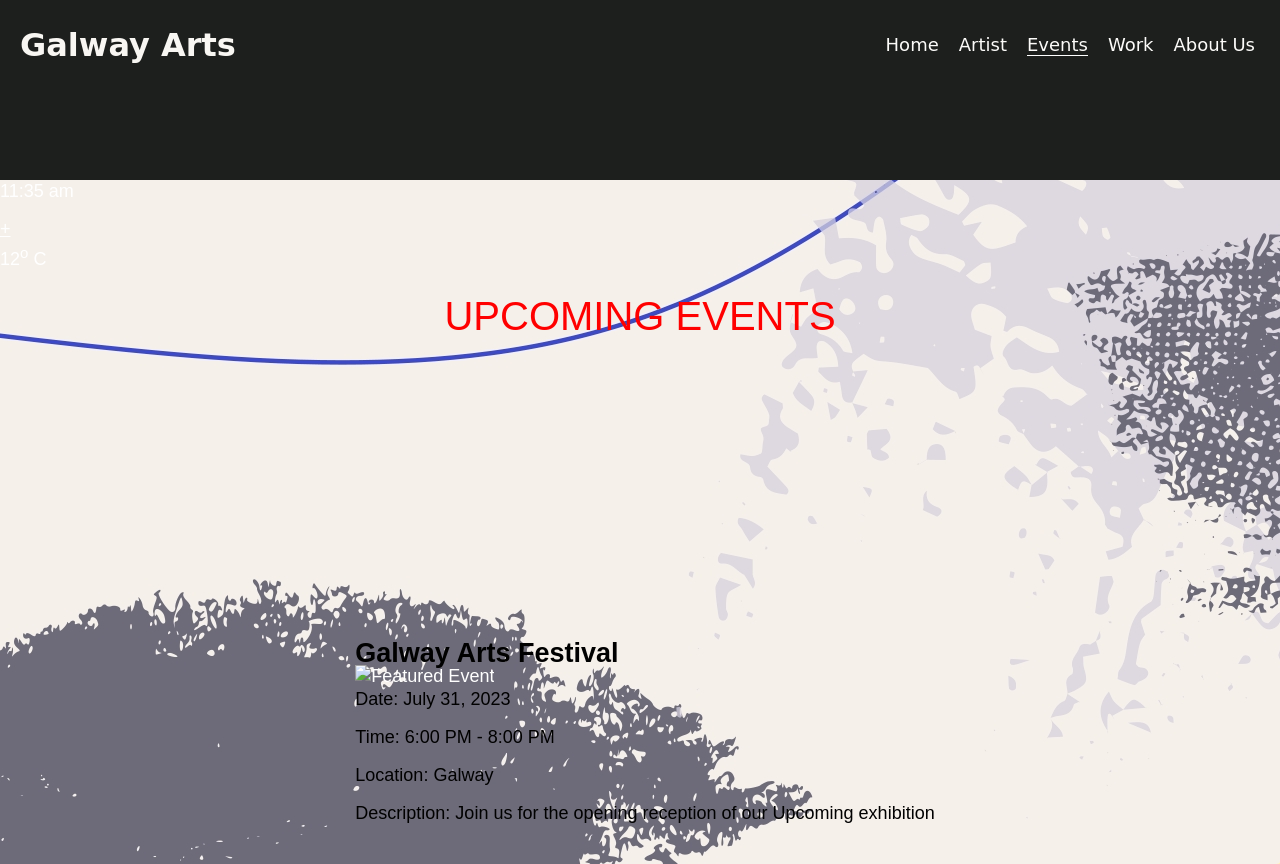
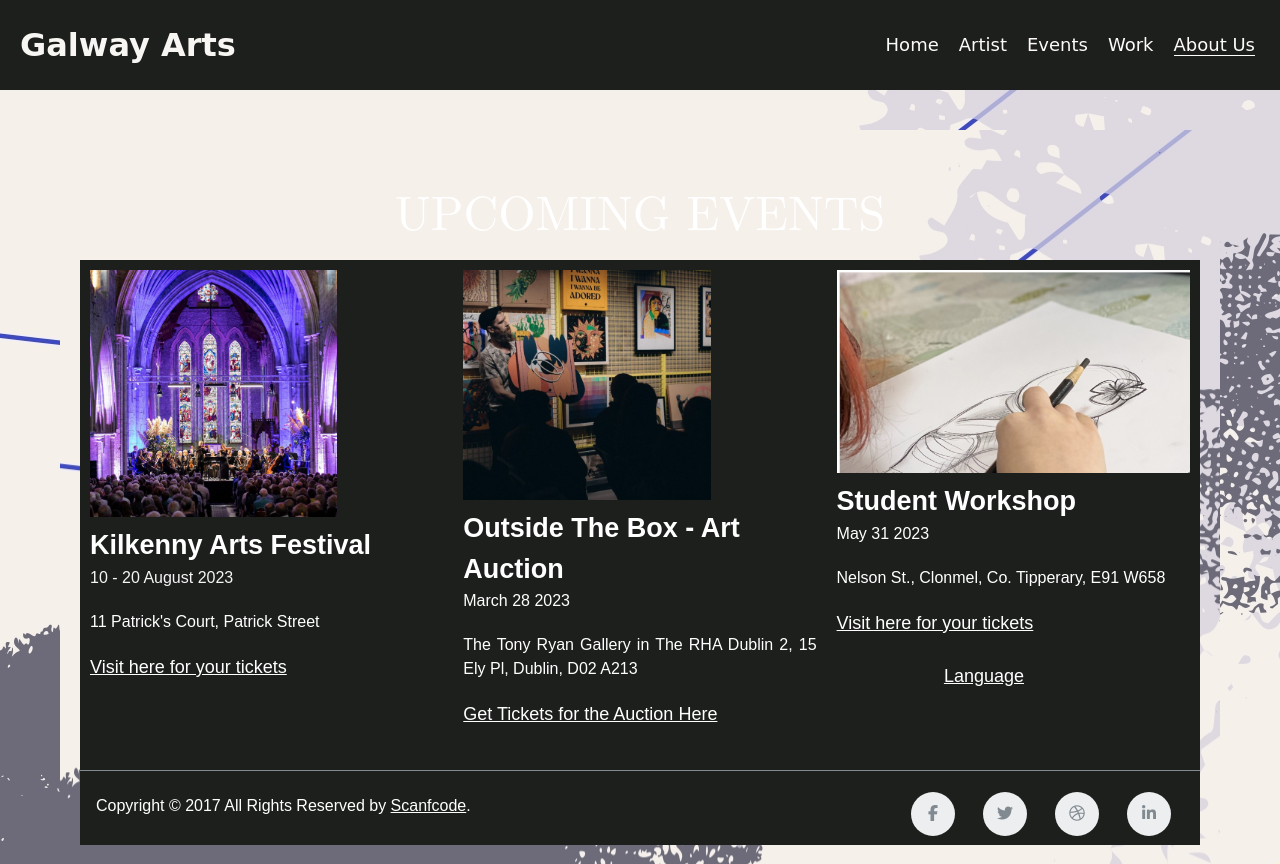
Before and after one commit to ArunC1894/ArtsExhibition_Final, a plain HTML site: page Events.html in a window 1280 px wide. Shown: the top 864 px of the page. Drawn offline with Linux system fonts and the light colour scheme.

Commit message:
First commit

```diff
--- a/Events.html
+++ b/Events.html
@@ -14,9 +14,9 @@
         <ul>
             <li><a href="index.html" >Home</a></li>
             <li><a href="artist-home.html">Artist</a></li>
-            <li><a href="Events.html" class="active">Events</a></li>
+            <li><a href="Events.html">Events</a></li>
             <li><a href="work.html">Work</a></li>
-            <li><a href="AboutUs.html" >About Us</a></li>
+            <li><a href="AboutUs.html" class="active">About Us</a></li>
 
         </ul>
     </nav>
@@ -26,7 +26,7 @@
         <div class="bar3"></div>
         <ul class="mobile-menu">
             <li><a href="index.html">Home</a></li>
-            <li><a href="artist-home.html">Artist</a></li>
+            <li><a href="artist/artist-home.html">Artist</a></li>
             <li><a href="Events.html">Events</a></li>
             <li><a href="work.html">Work</a></li>
             <li><a href="AboutUs.html">About Us</a></li>
@@ -35,41 +35,77 @@
     </div>
 </header>
 <body>
-  <body>
-    <header>
+    <div class="container">
 
-    </header>
+<html>
+<head>
+	<title>Events- Art Festival</title>
+	<style>
+		body {
+			background-color:white;
+			background-image: url(img/Background\ Image.jpg);
+			font-family: fantasy;
+			color:white;
+			line-height: 1.5;
+			margin: 0;
+			padding: 0;
+		}
+		.container {
+			max-width: 1200px;
+			margin: 0 auto;
+			padding: 40px 20px;
+		}
+		h1 {
+			font-size: 48px;
+			margin-bottom: 20px;
+			color: white;
+			text-align: center;
+			font-weight: 300;
+		}
+		p {
+			font-size: 16px;
+			line-height: 1.5;
+			margin-bottom: 20px;
+			text-align: justify;
+		}
+	</style>
+</head>
+<body>
+	<div class="container" style="background-color: white; background-image: url(img/Background\ Image.jpg);">
+		<h1 style="
+font-family: Math;
+color:white;
+text-align-last: center;">
+      UPCOMING EVENTS </h1>
 
-    <main>
 
-        <div class="card__footer">
-          <p>11:35 am</p>
-          <a href="#" class="add">+</a>
-          <p>12<sup>o</sup> C</p>
-        </div>
-      </main>
-      <h1 style="
-      font-family: fantasy;
-      color:Red;
-      text-align-last: center;">Upcoming Events</h1>
+  <div class="section"></div>
+  <div class="row">
+      <diV class="column">
 
-      <ul>
-        <style>
-          body {
-            background-image: url(img/Background\ Image.jpg);
-          }
-          </style>
-        <li>
-          <h2 style="font-family: fantasy; color: black;">Galway Arts Festival</h2>
-          <img src="img/art-logo.png" alt="Featured Event">
-          <p style="font-family: fantasy;color: black;">Date: July 31, 2023</p>
-          <p style="font-family: fantasy;color: black;">Time: 6:00 PM - 8:00 PM</p>
-          <p style="font-family: fantasy;color: black;">Location: Galway</p>
-          <p style="font-family: fantasy;color: black;">Description: Join us for the opening reception of our Upcoming exhibition</p>
-        </li>
-      </ul>
-    </main>
-  </body>
+          <a href=""><img src="img/Events1.png" alt="Events1" style="width: 70%;height: 60%;"></a>
+          <h2 style="font: bold;color: white;font-family: fantasy;">
+            Kilkenny Arts Festival</h2>
+          <p style="font: bold;color: whitesmoke;font-family: fantasy;">10 - 20 August 2023</p>
+          <p style="font: bold;color: white;font-family: fantasy;">11 Patrick's Court, Patrick Street</p>
+
+          <a href="https://www.kilkennyarts.ie/">Visit here for your tickets</a>
+      </div>
+      <diV class="column">
+          <a href="work.html"><img src="img/Events3.png" alt="Events3 2" style="width: 70%;height: 60%;"></a>
+          <h2 style="font: bold;color: white;font-family: fantasy;"> Outside The Box - Art Auction</h2>
+          <p style="font: bold;color:white;font-family: fantasy;">March 28 2023</p>
+          <p style="font: bold;color: white;font-family: fantasy;">The Tony Ryan Gallery in The RHA Dublin 2,
+            15 Ely Pl, Dublin, D02 A213</p>
+          <a href="https://scoopfoundation.org/outside-the-box/">Get Tickets for the Auction Here</a>
+      </div>
+      <diV class="column">
+        <a href="work.html"><img src="img/Events2.jpg" alt="Events2 2" style="width: 100%;height: 100%;"></a>
+        <h2 style="font: bold;color: white;font-family: fantasy;"> Student Workshop</h2>
+        <p style="font: bold;color: white;font-family: fantasy;">May 31 2023</p>
+        <p style="font: bold;color: white;font-family: fantasy;">Nelson St., Clonmel, Co. Tipperary, E91 W658</p>
+        <a href="https://www.southtippartscentre.ie/events/art-for-junior-cycle">Visit here for your tickets</a>
+    </div>
 
 </body>
 <footer class="footer">
```
Also changed, not shown: img/Events1.png (added), img/Events2.jpg (added), img/Events3.png (added).
